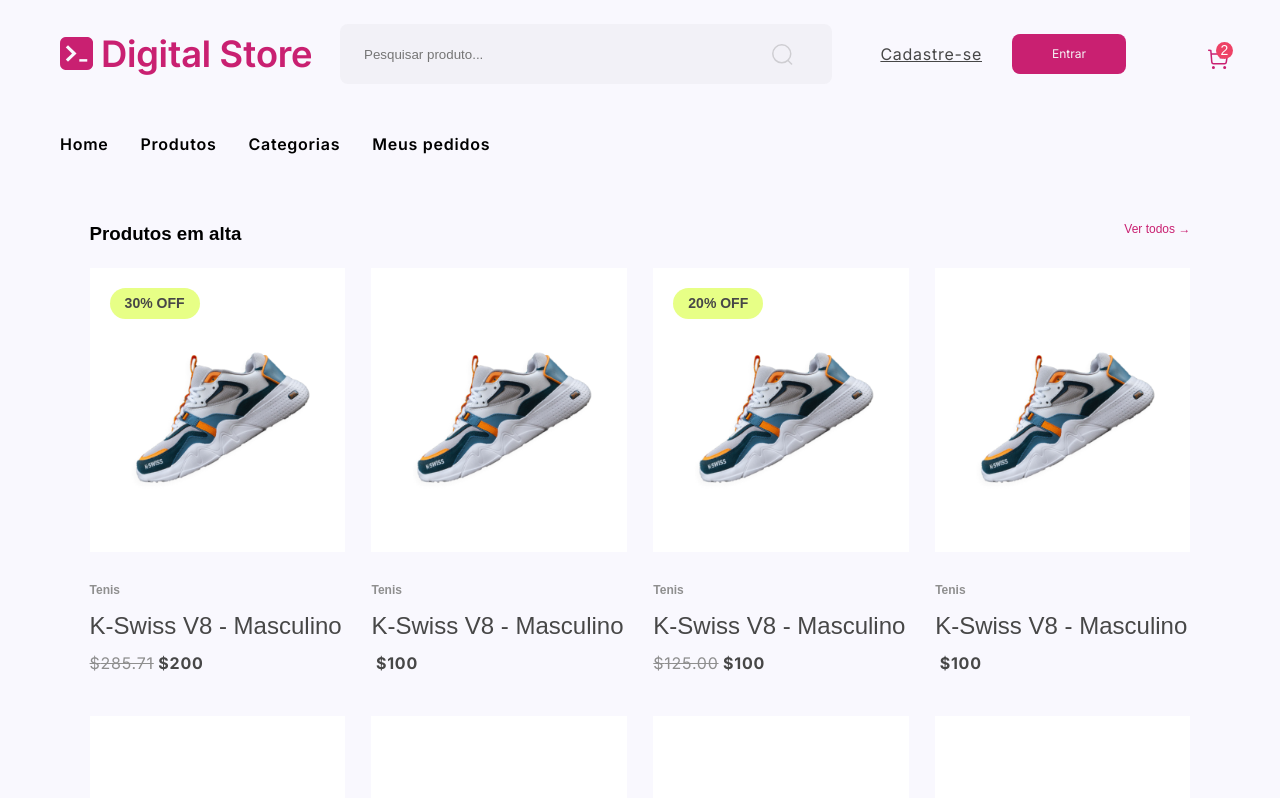
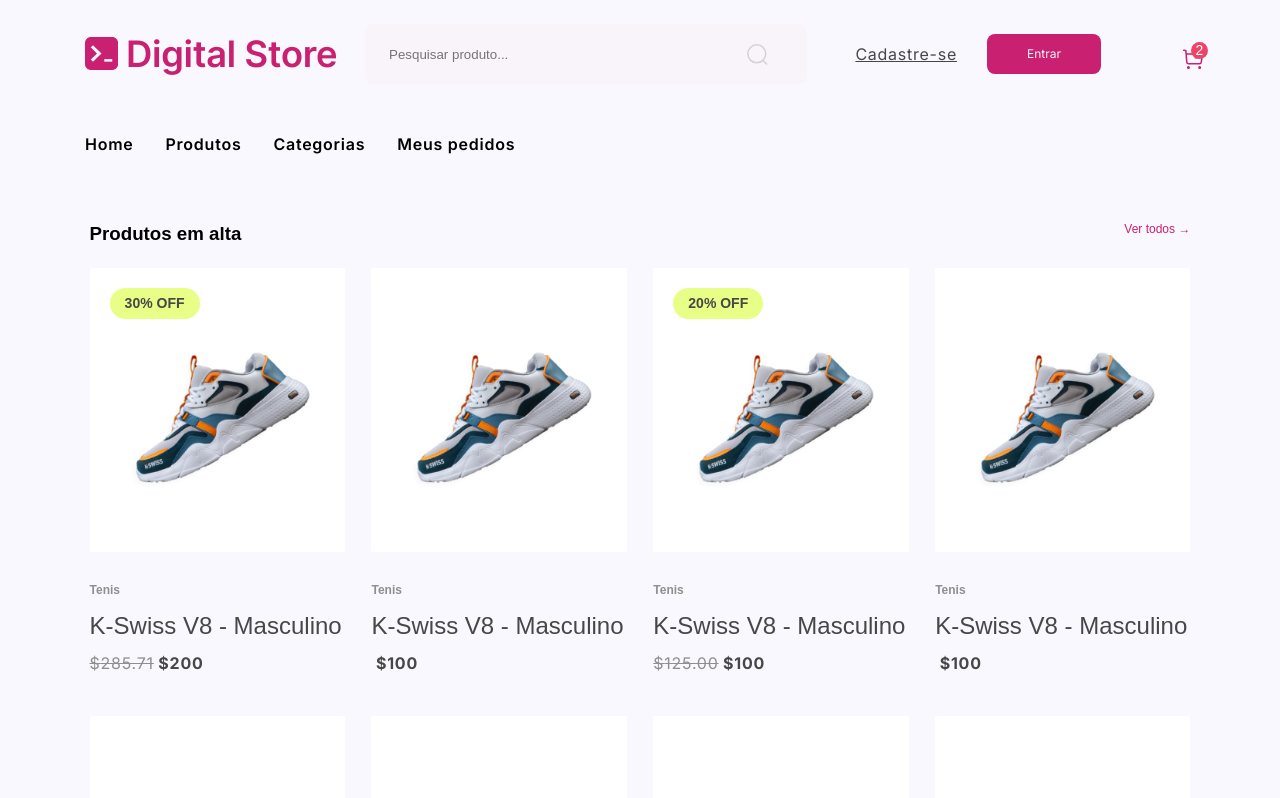
Before and after one commit to DCFS5S/dripstore, a React (Vite) app: page / in a window 1280 px wide. Shown: the top 798 px of the page. Built offline with nearby package versions, Linux system fonts and the light colour scheme.

Commit message:
Mudando espaçamento, para alinhar com os produtos em alta

```diff
--- a/src/components/Header/Header.css
+++ b/src/components/Header/Header.css
@@ -19,12 +19,11 @@
   font-size: 12px;
   margin-right: 70px;
   text-align: center;
-
 }
 
 .main-header  {
   font-family: 'Inter', sans-serif;
-  padding: 32px 60px;
+  padding: 32px 85px;
 }
 
 .main-header .main-header-content .logo {
@@ -32,17 +31,20 @@
   height: 44px;
   margin-right: 27px;
 }
+
 .main-header .main-header-content {
   display: flex;
   justify-content: space-between;
   align-items: center;
 }
+
 .main-header .search-bar {
   display: flex;
   align-items: center;
   width: 559px;
   position: relative;
 }
+
 .search-lupa {
   width: 100px;
   height: 24px;
@@ -58,7 +60,7 @@
   border: none;
   position: absolute;
   height: 60px;
-  background-color: rgba(82, 80, 80, 0.04);
+  background-color: rgba(248, 141, 141, 0.04);
   width: 100%;
   border-radius: 8px;
   padding: 0 24px ;
@@ -92,9 +94,11 @@
   line-height: 28px;
   letter-spacing: 0.75px;
 }
+
 .button a {
   margin-right: 70px;
 }
+
 .main-header .kart-button {
   background: none;
   border: none;
@@ -108,9 +112,11 @@
   list-style: none;
   margin-top: 56px;
 }
+
 .main-header .main-header-menu li {
   margin-right: 32px;
 }
+
 .main-header .main-header-menu a {
   text-decoration: none;
   letter-spacing: 0.75px;
@@ -118,6 +124,7 @@
   font-weight: 550;
   color: rgba(71, 71, 71, 1);
 }
+
 .main-header .main-header-menu a.home-bar  {
   color: black;
 }
@@ -137,9 +144,9 @@
   margin-top: 124px ;
   padding: 124px 100px;
 }
+
 .main-banner h3 {
   font-size: 16 px;
-
 }
 
 .sneaker-banner {
```
